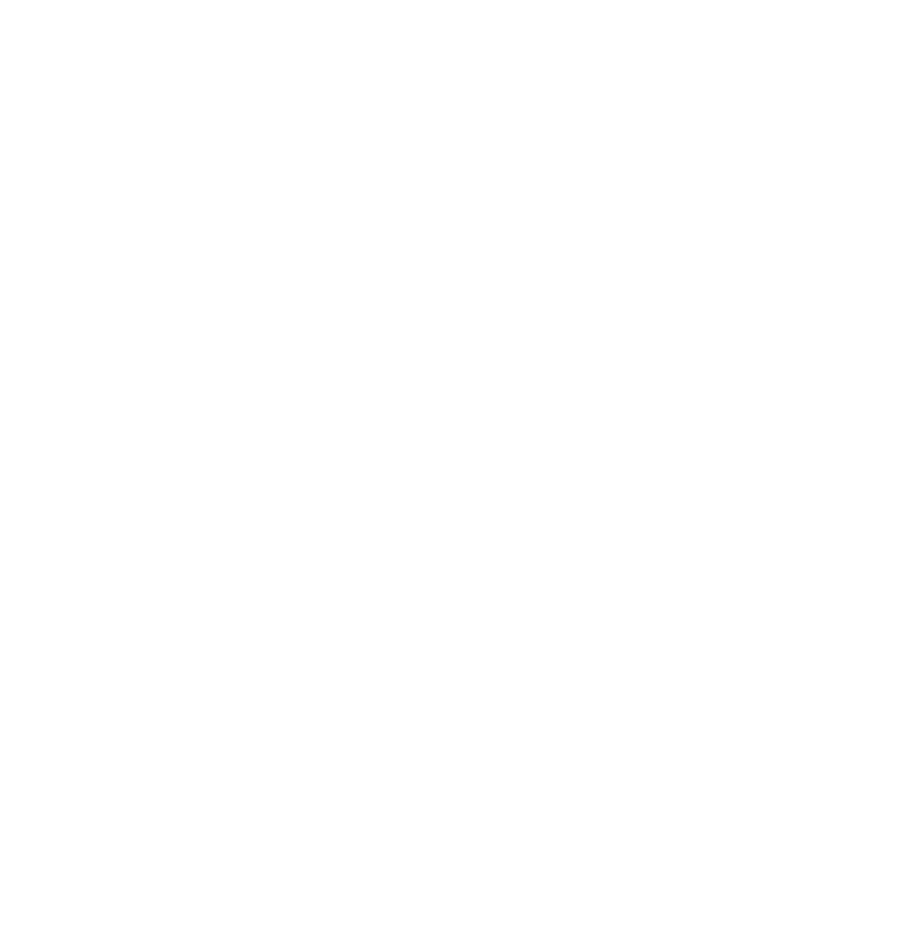
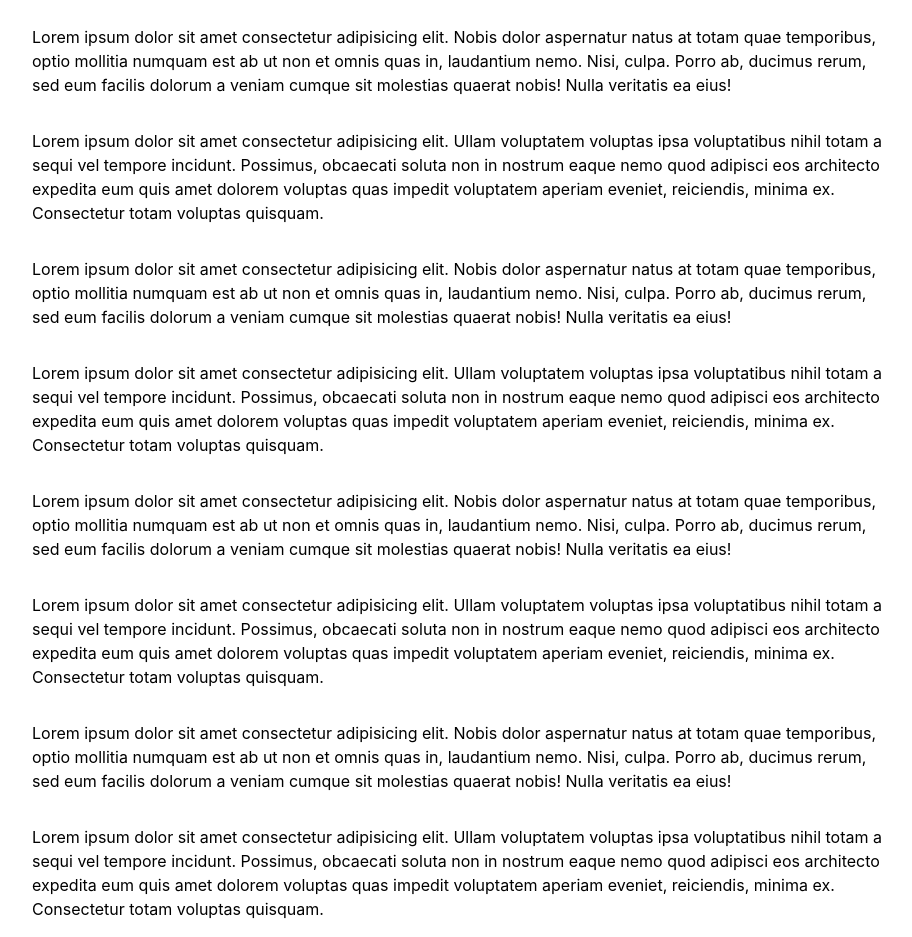
Before and after one commit to GeorgeCht/frenzy.gr-2023, a Next.js app: page /page1 in a window 1280 px wide. Shown: the part 440-1377 px from the top of the page, without its empty margins (176-1088 px from the left). Before the commit the page ends 800 px from the top, so only its background shows below. Built offline with nearby package versions, Linux system fonts and the light colour scheme.

Commit message:
added lenis scroll

```diff
--- a/package.json
+++ b/package.json
@@ -8,6 +8,7 @@
     "start": "next start"
   },
   "dependencies": {
+    "@studio-freight/lenis": "^0.2.28",
     "gsap": "^3.11.4",
     "next": "^13.0.6",
     "react": "^18.2.0",
--- a/pages/_app.js
+++ b/pages/_app.js
@@ -1,14 +1,34 @@
+
 import { useEffect, useState } from 'react';
 import Layout from '../components/Layout.jsx';
+import Lenis from '@studio-freight/lenis';
 import '../styles/globals.css';
 
 function MyApp({ Component, pageProps }) {
+
   const [isPreloading, setIsPreloading] = useState(true);
   useEffect(() => {
     setTimeout(() => {
       setIsPreloading(false);
     }, 4000);
   }, []);
+
+  const lenis = new Lenis({
+    duration: 1.2,
+    easing: (t) => Math.min(1, 1.001 - Math.pow(2, -10 * t)), // https://www.desmos.com/calculator/brs54l4xou
+    direction: 'vertical', // vertical, horizontal
+    gestureDirection: 'vertical', // vertical, horizontal, both
+    smooth: true,
+    mouseMultiplier: 1,
+    smoothTouch: false,
+    touchMultiplier: 2,
+    infinite: false,
+  })
+  function raf(time) {
+    lenis.raf(time)
+    requestAnimationFrame(raf)
+  }
+  requestAnimationFrame(raf)
 
   return (
     <>
--- a/pages/page1.js
+++ b/pages/page1.js
@@ -19,6 +19,66 @@ export default function Page1() {
         impedit voluptatem aperiam eveniet, reiciendis, minima ex. Consectetur
         totam voluptas quisquam.
       </p>
+      <p>
+        Lorem ipsum dolor sit amet consectetur adipisicing elit. Nobis dolor
+        aspernatur natus at totam quae temporibus, optio mollitia numquam est ab
+        ut non et omnis quas in, laudantium nemo. Nisi, culpa. Porro ab, ducimus
+        rerum, sed eum facilis dolorum a veniam cumque sit molestias quaerat
+        nobis! Nulla veritatis ea eius!
+      </p>
+      <p>
+        Lorem ipsum dolor sit amet consectetur adipisicing elit. Ullam
+        voluptatem voluptas ipsa voluptatibus nihil totam a sequi vel tempore
+        incidunt. Possimus, obcaecati soluta non in nostrum eaque nemo quod
+        adipisci eos architecto expedita eum quis amet dolorem voluptas quas
+        impedit voluptatem aperiam eveniet, reiciendis, minima ex. Consectetur
+        totam voluptas quisquam.
+      </p>
+      <p>
+        Lorem ipsum dolor sit amet consectetur adipisicing elit. Nobis dolor
+        aspernatur natus at totam quae temporibus, optio mollitia numquam est ab
+        ut non et omnis quas in, laudantium nemo. Nisi, culpa. Porro ab, ducimus
+        rerum, sed eum facilis dolorum a veniam cumque sit molestias quaerat
+        nobis! Nulla veritatis ea eius!
+      </p>
+      <p>
+        Lorem ipsum dolor sit amet consectetur adipisicing elit. Ullam
+        voluptatem voluptas ipsa voluptatibus nihil totam a sequi vel tempore
+        incidunt. Possimus, obcaecati soluta non in nostrum eaque nemo quod
+        adipisci eos architecto expedita eum quis amet dolorem voluptas quas
+        impedit voluptatem aperiam eveniet, reiciendis, minima ex. Consectetur
+        totam voluptas quisquam.
+      </p>
+      <p>
+        Lorem ipsum dolor sit amet consectetur adipisicing elit. Nobis dolor
+        aspernatur natus at totam quae temporibus, optio mollitia numquam est ab
+        ut non et omnis quas in, laudantium nemo. Nisi, culpa. Porro ab, ducimus
+        rerum, sed eum facilis dolorum a veniam cumque sit molestias quaerat
+        nobis! Nulla veritatis ea eius!
+      </p>
+      <p>
+        Lorem ipsum dolor sit amet consectetur adipisicing elit. Ullam
+        voluptatem voluptas ipsa voluptatibus nihil totam a sequi vel tempore
+        incidunt. Possimus, obcaecati soluta non in nostrum eaque nemo quod
+        adipisci eos architecto expedita eum quis amet dolorem voluptas quas
+        impedit voluptatem aperiam eveniet, reiciendis, minima ex. Consectetur
+        totam voluptas quisquam.
+      </p>
+      <p>
+        Lorem ipsum dolor sit amet consectetur adipisicing elit. Nobis dolor
+        aspernatur natus at totam quae temporibus, optio mollitia numquam est ab
+        ut non et omnis quas in, laudantium nemo. Nisi, culpa. Porro ab, ducimus
+        rerum, sed eum facilis dolorum a veniam cumque sit molestias quaerat
+        nobis! Nulla veritatis ea eius!
+      </p>
+      <p>
+        Lorem ipsum dolor sit amet consectetur adipisicing elit. Ullam
+        voluptatem voluptas ipsa voluptatibus nihil totam a sequi vel tempore
+        incidunt. Possimus, obcaecati soluta non in nostrum eaque nemo quod
+        adipisci eos architecto expedita eum quis amet dolorem voluptas quas
+        impedit voluptatem aperiam eveniet, reiciendis, minima ex. Consectetur
+        totam voluptas quisquam.
+      </p>
     </section>
   );
 }
```
Also changed, not shown: 1 other file (tests, documents, lock files or other folders).
